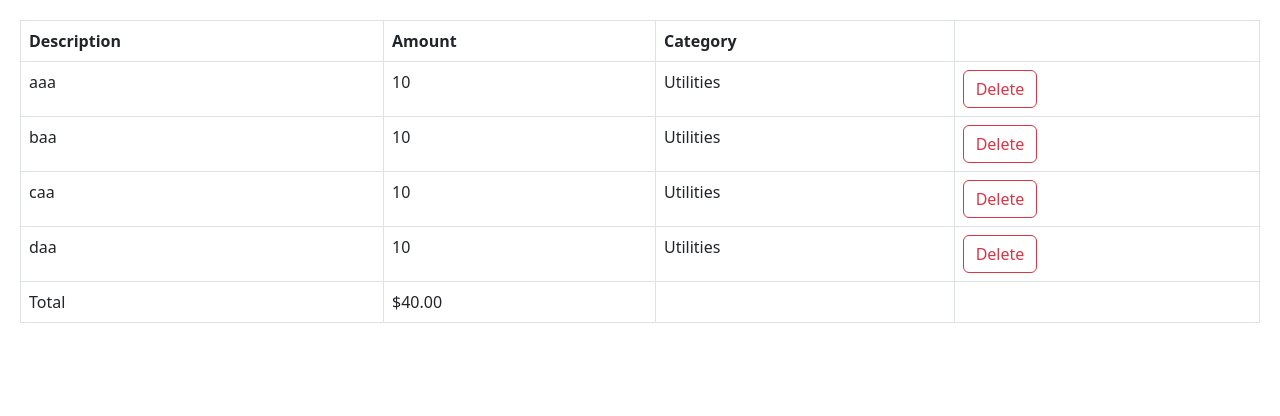
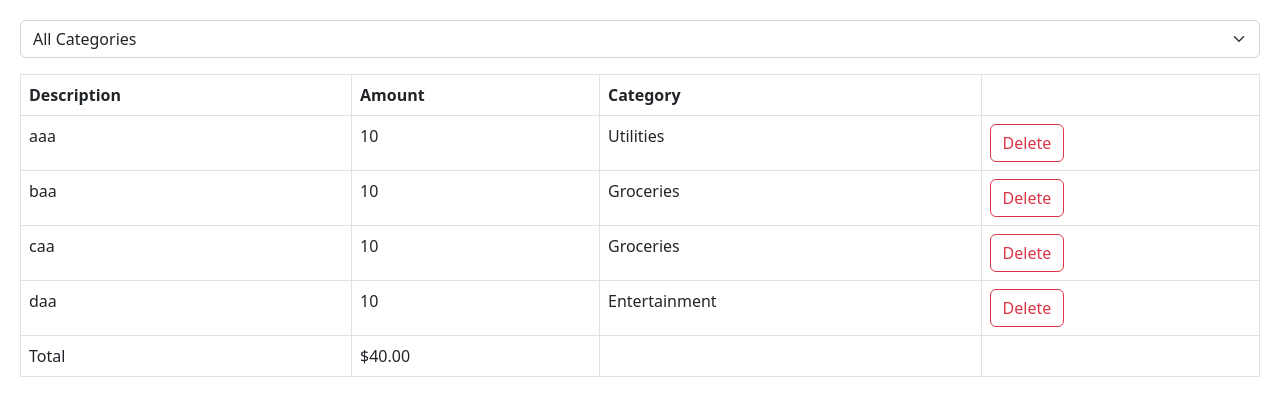
Before and after one commit to iranjith/react-playground, a React (Vite) app in the folder react-project/: page / in a window 1280 px wide. Shown: the top 416 px of the page. Built offline with nearby package versions, Linux system fonts and the light colour scheme.

Commit message:
feat: expense filter changes

```diff
--- a/react-project/src/App.tsx
+++ b/react-project/src/App.tsx
@@ -10,18 +10,31 @@ import Cart from "./components/Cart";
 import ExpandableText from "./components/ExpandableText";
 import Form from "./components/Form";
 import ExpenseList from "./expense-tracker/components/ExpenseList";
+import ExpenseFilter from "./expense-tracker/components/ExpenseFilter";
 
 function App() {
+  const [selectedCategory, setSelectedCategory] = useState("");
+
   const [expenses, setExpenses] = useState([
     { id: 1, description: "aaa", amount: 10, category: "Utilities" },
-    { id: 2, description: "baa", amount: 10, category: "Utilities" },
-    { id: 3, description: "caa", amount: 10, category: "Utilities" },
-    { id: 4, description: "daa", amount: 10, category: "Utilities" },
+    { id: 2, description: "baa", amount: 10, category: "Groceries" },
+    { id: 3, description: "caa", amount: 10, category: "Groceries" },
+    { id: 4, description: "daa", amount: 10, category: "Entertainment" },
   ]);
+
+  const visibleExpenses = selectedCategory
+    ? expenses.filter((e) => e.category === selectedCategory)
+    : expenses;
+
   return (
     <div>
+      <div className="mb-3">
+        <ExpenseFilter
+          onSelectCategory={(category) => setSelectedCategory(category)}
+        ></ExpenseFilter>
+      </div>
       <ExpenseList
-        expenses={expenses}
+        expenses={visibleExpenses}
         onDelete={(id) => setExpenses(expenses.filter((e) => e.id != id))}
       ></ExpenseList>
     </div>
--- /dev/null
+++ b/react-project/src/expense-tracker/components/ExpenseFilter.tsx
@@ -0,0 +1,20 @@
+import React from 'react'
+
+interface Props{
+  onSelectCategory:(category:string)=>void;
+}
+
+const ExpenseFilter = ({onSelectCategory}:Props) => {
+  return (
+
+    <select className='form-select' onChange={(event)=>onSelectCategory(event.target.value)}>
+      <option value="">All Categories</option>
+      <option value="Groceries">Groceries</option>
+      <option value="Utilities">Utilies</option>
+      <option value="Entertainment">Entertainment</option>
+    </select>
+
+  )
+}
+
+export default ExpenseFilter
```
Also changed, not shown: react-project/src/expense-tracker/ExpenseFilter.tsx (deleted, +0 -9 lines).
